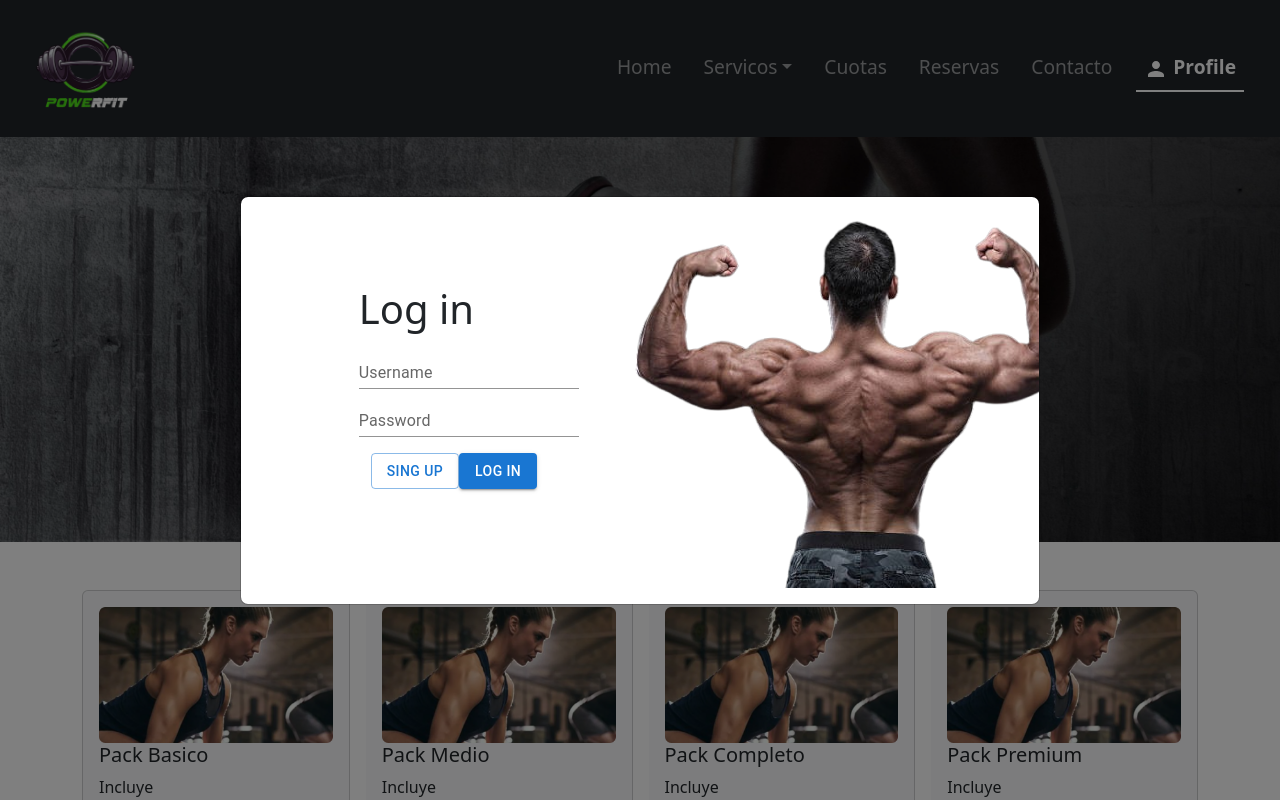
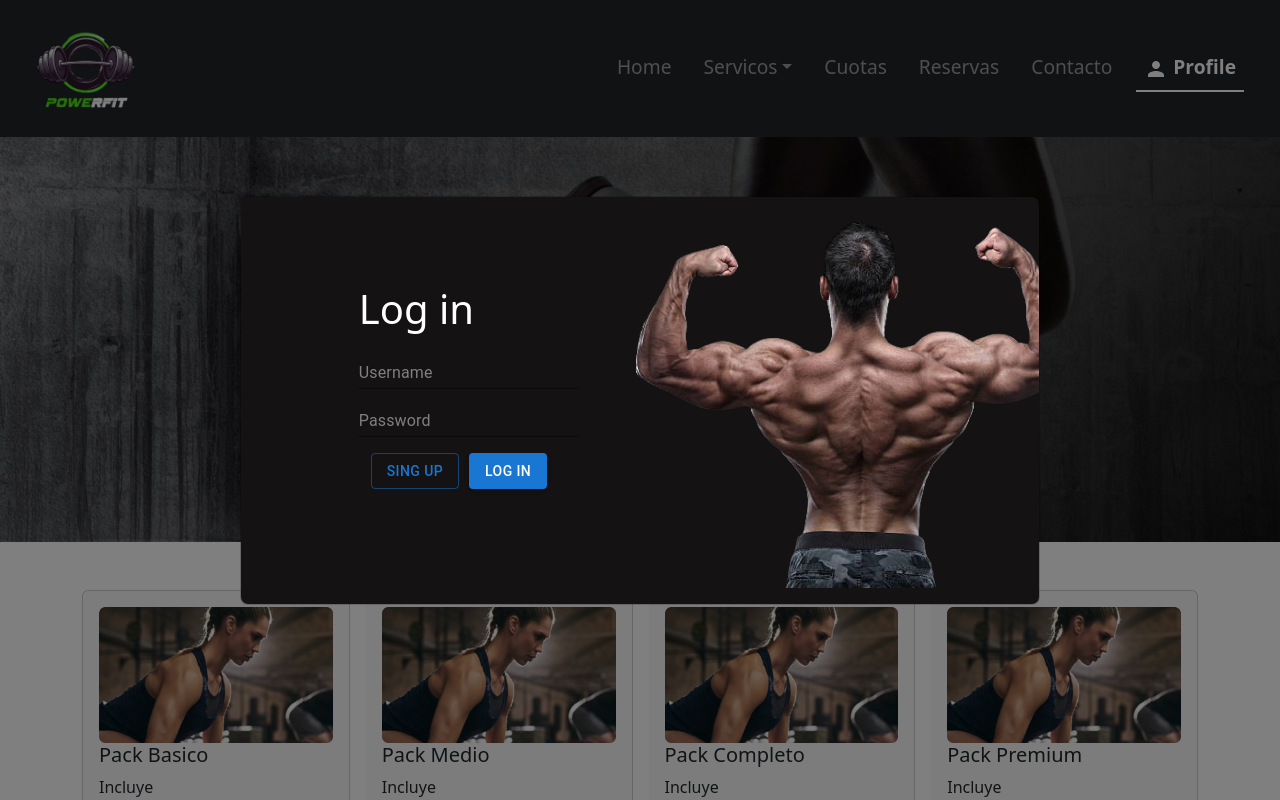
Before and after one commit to S4nchzz/GymPowerFit-ReactBootstrap, a React (Create React App) app: page / in a window 1280 px wide. Both pictures are taken after a click on the button "Profile". Shown: the top 800 px of the page. Built offline with nearby package versions, Linux system fonts and the light colour scheme.

Commit message:
Se ha cambiado el estilo del modal

```diff
--- a/src/components/Nav.tsx
+++ b/src/components/Nav.tsx
@@ -1,8 +1,9 @@
 import React, { useState } from "react";
-import { Col, Container, Modal, ModalBody, ModalHeader, Navbar, NavbarCollapse, NavDropdown, NavItem, NavLink, Row } from "react-bootstrap";
+import { Col, Container, Modal, ModalBody, Navbar, NavbarCollapse, NavDropdown, NavItem, NavLink, Row } from "react-bootstrap";
 import Nav from "react-bootstrap/Nav";
 import PersonIcon from '@mui/icons-material/Person';
 import { Button, TextField } from "@mui/material";
+import "./css/Nav.css"
 
 export default function TopNav() {
     const [show, setShow] = useState(false);
@@ -33,6 +34,10 @@ export default function TopNav() {
             default:
                 break;
         }
+    }
+
+    const loginButton = () => {
+       alert("Sesion iniciada")
     }
 
     return(
@@ -82,20 +87,69 @@ export default function TopNav() {
                 show={show}
                 onHide={() => setShow(false)}
                 centered
-                size="lg">
+                size="lg"
+                className="custom-modal">
                     <ModalBody>
                         <Container>
                             <Row>
                                 <Col md={6} className="mt-5 mb-5">
                                     <div className="overwriteContainerPos mt-4">
-                                    <h1>Log in</h1>
+                                    <h1 style={{ color: 'white'}}>Log in</h1>
 
-                                        <TextField id="standard-basic" label="Username" variant="standard" />
-                                        <TextField id="standard-basic" label="Password" variant="standard" type="password" />
+                                    <TextField
+                                        id="standard-basic"
+                                        label="Username"
+                                        variant="standard"
+                                        InputLabelProps={{
+                                            sx: {
+                                            color: "grey", // Color cuando el campo no está enfocado
+                                            "&.Mui-focused": {
+                                                color: "grey", // Color cuando el campo está enfocado
+                                            },
+                                            },
+                                        }}
+                                        sx={{
+                                            "& .MuiInputBase-input": {
+                                            color: "white",
+                                            },
+                                            "& .MuiInput-underline:before": {
+                                            borderBottomColor: "grey",
+                                            },
+                                            "& .MuiInput-underline:after": {
+                                            borderBottomColor: "grey",
+                                            },
+                                        }}
+                                        />
+
+                                        <TextField
+                                        id="standard-basic"
+                                        label="Password"
+                                        variant="standard"
+                                        type="password"
+                                        InputLabelProps={{
+                                            sx: {
+                                            color: "grey", // Color cuando el campo no está enfocado
+                                            "&.Mui-focused": {
+                                                color: "grey", // Color cuando el campo está enfocado
+                                            },
+                                            },
+                                        }}
+                                        sx={{
+                                            "& .MuiInputBase-input": {
+                                            color: "white",
+                                            },
+                                            "& .MuiInput-underline:before": {
+                                            borderBottomColor: "grey",
+                                            },
+                                            "& .MuiInput-underline:after": {
+                                            borderBottomColor: "grey",
+                                            },
+                                        }}
+                                        />
 
                                         <Container className="mt-3">
-                                            <Button variant="outlined" className="separateButtons">SING UP</Button>
-                                            <Button variant="contained" className="separateButtons">LOG IN</Button>
+                                            <Button variant="outlined" className="separateButtons" onClick={() => loginButton()}>SING UP</Button>
+                                            <Button variant="contained" className="separateButtons" onClick={() => loginButton()}>LOG IN</Button>
                                         </Container>
                                     </div>
                                 </Col>
--- /dev/null
+++ b/src/components/css/Nav.css
@@ -0,0 +1,17 @@
+.custom-modal .modal-content {
+    background-color: #141212;
+}
+
+.credentialFields::placeholder {
+    color: white !important
+}
+
+.mt-3 {
+    display: flex;
+    justify-content: left;
+    gap: 10px;
+}
+
+.separateButtons {
+    margin: 100px; /* Espacio entre los botones */
+}
--- a/src/components/payment/Payment.js
+++ b/src/components/payment/Payment.js
@@ -1,5 +1,5 @@
 import { useEffect, useState } from 'react';
-import './css/Payment.css';
+import '../css/Payment.css';
 import Pack from './Pack.tsx';
 import { CardGroup, Container } from 'react-bootstrap';
 import Nav from '../Nav.tsx'
@@ -32,7 +32,6 @@ function Payment() {
           })}
         </CardGroup>
       </Container>
-
       <Footer/>
     </div>
   );
```
Also changed, not shown: src/components/css/Payment.css (renamed from src/components/payment/css/Payment.css), src/index.css (line endings or trailing spaces).
